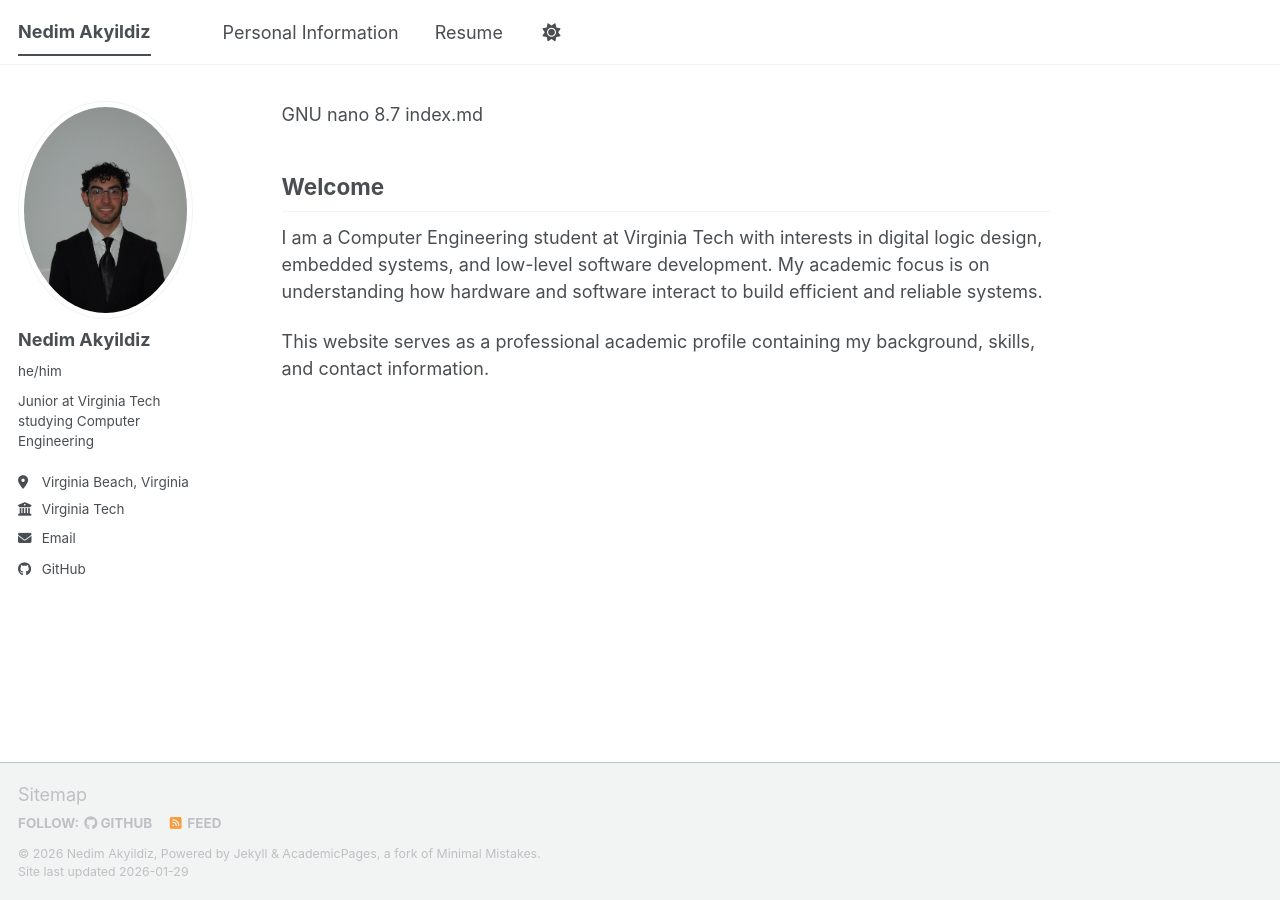
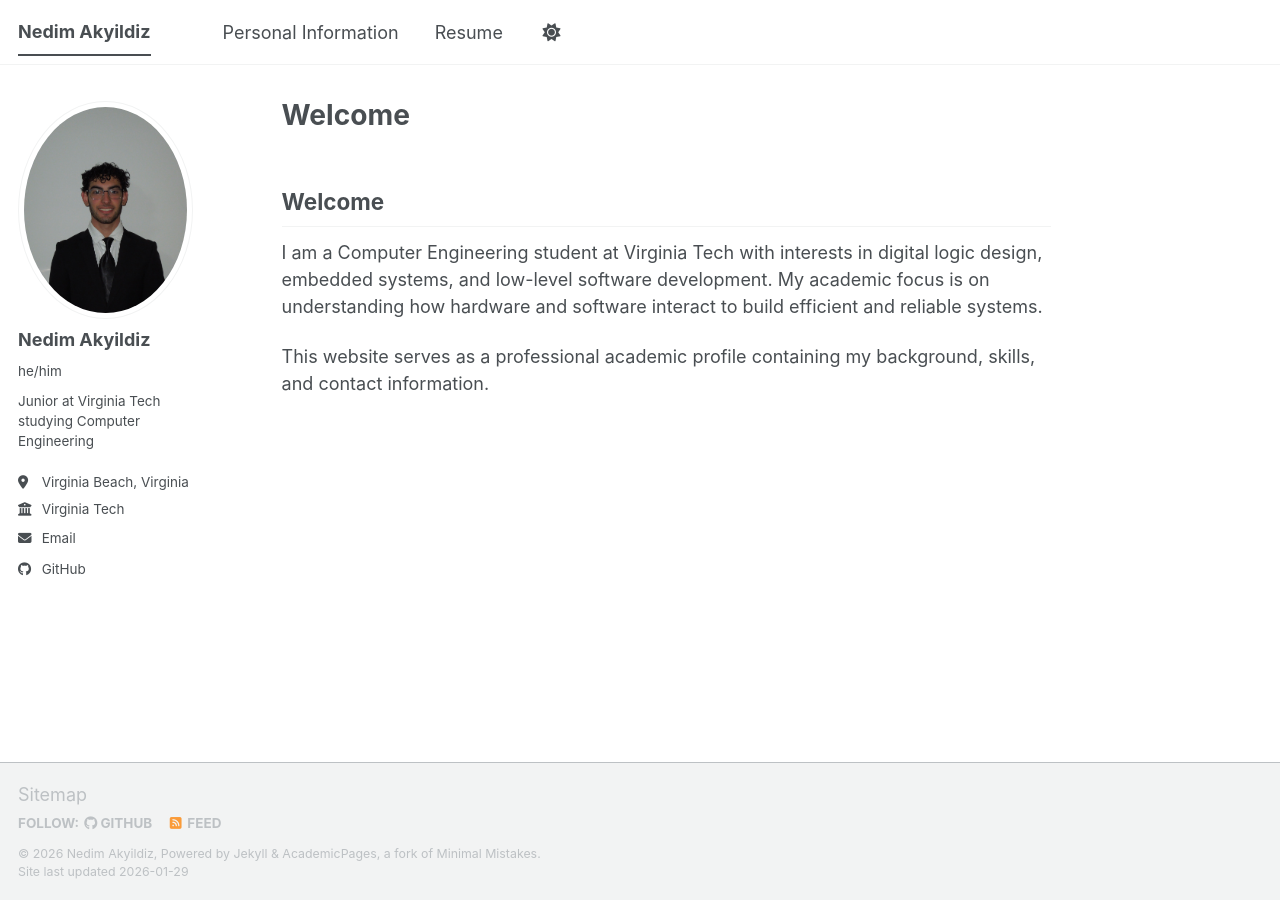
Before and after one commit to NedimAkyildiz/NedimAkyildiz.github.io, a Jekyll site: the page built from index.md, in a window 1280 px wide. Built offline with Jekyll 4.4.1, drawn with Linux system fonts in a browser that asks for light colours; our own code applies the rules of GitHub Pages for plain Markdown files; a script bundle is joined from its source files by our own code; library files that are not in the unit come from our copies.

Commit message:
fixed index

```diff
--- a/index.md
+++ b/index.md
@@ -1,30 +1,3 @@
-  GNU nano 8.7                                   index.md
-
-
-
-
-
-
-
-
-
-
-
-
-
-
-
-
-
-
-
-
-
-
-
-
-
-
 ## Welcome
 
 I am a Computer Engineering student at Virginia Tech with interests in
```
